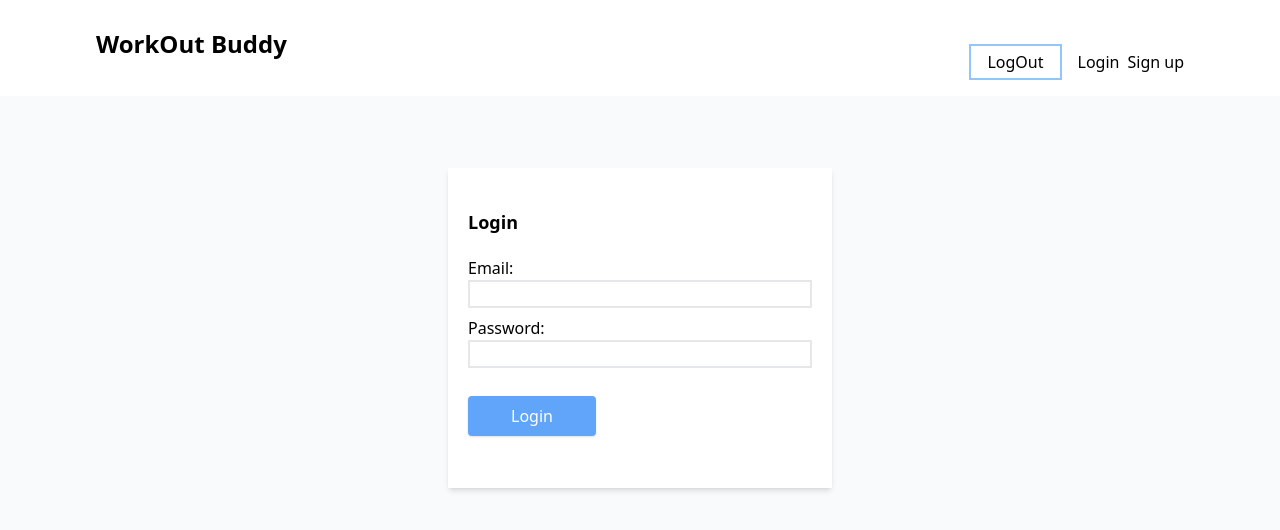
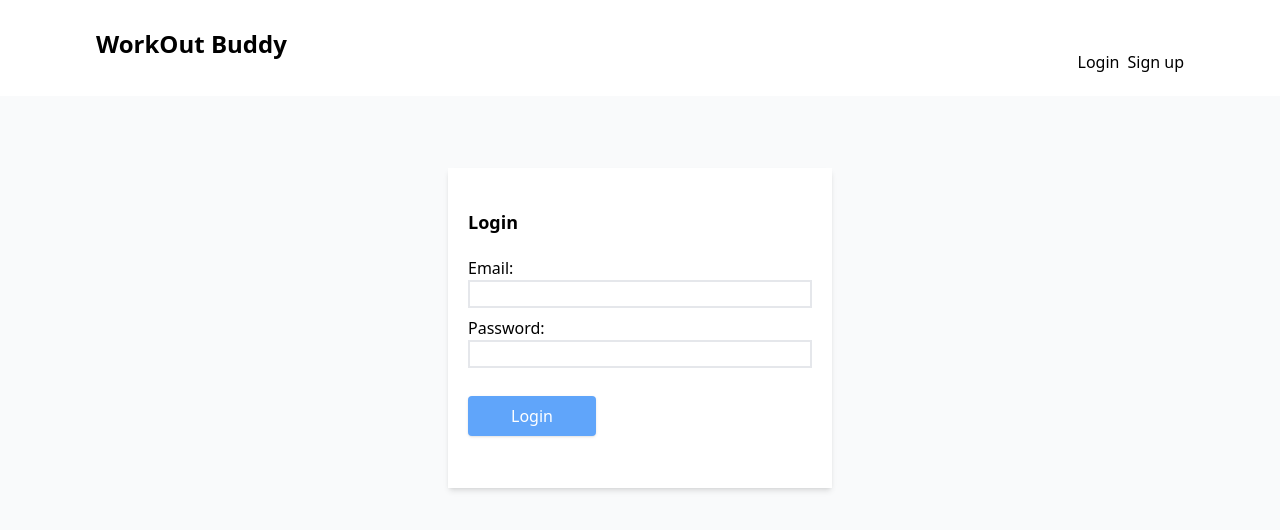
Before and after one commit to Yabessy/workout-buddy-MMERN, a React (Create React App) app in the folder client/: page /login in a window 1280 px wide. Shown: the top 530 px of the page. Built offline with nearby package versions, Linux system fonts and the light colour scheme.

Commit message:
setting inital Auth Status

```diff
--- a/client/src/components/Navbar.js
+++ b/client/src/components/Navbar.js
@@ -1,8 +1,10 @@
 import { Link } from "react-router-dom"
 import { useLogout } from "../hooks/useLogout"
+import { useAuthContext } from "../hooks/useAuthContext"
 
 export default function Navbar() {
   const { logout } = useLogout()
+  const { user } = useAuthContext()
   const handleClick = () => {
     logout()
   }
@@ -13,9 +15,17 @@ export default function Navbar() {
           <h1>WorkOut Buddy</h1>
         </Link>
         <nav className="h-full text-base flex items-center space-x-2 font-medium">
+          {user && (
             <div>
-            <button onClick={handleClick} className="border-2 border-blue-300 px-4 py-1 mx-2">LogOut</button>
+              <span>{user.email}</span>
+              <button
+                onClick={handleClick}
+                className="border-2 border-blue-300 px-4 py-1 mx-2">
+                LogOut
+              </button>
             </div>
+          )}
+          {!user && (
             <div className="flex space-x-2">
               <Link className="hover:underline" to="/login">
                 Login
@@ -24,6 +34,7 @@ export default function Navbar() {
                 Sign up
               </Link>
             </div>
+          )}
         </nav>
       </div>
     </header>
--- a/client/src/context/AuthContext.js
+++ b/client/src/context/AuthContext.js
@@ -1,4 +1,4 @@
-import { createContext, useReducer } from "react"
+import { createContext, useEffect, useReducer } from "react"
 
 export const AuthContext = createContext()
 
@@ -17,6 +17,12 @@ export const AuthContextProvider = ({ children }) => {
   const [state, dispatch] = useReducer(authReducer, {
     user: null,
   })
+  useEffect(()=>{
+    const user = JSON.parse(localStorage.getItem("user"))
+    if (user) {
+        dispatch({ type: "LOGIN", payload: user })
+    }
+  },[])
   console.log("AuthContext state:", state)
   return (
     <AuthContext.Provider value={{ ...state, dispatch }}>
```
Lines whose indentation alone changed are shown as unchanged.
